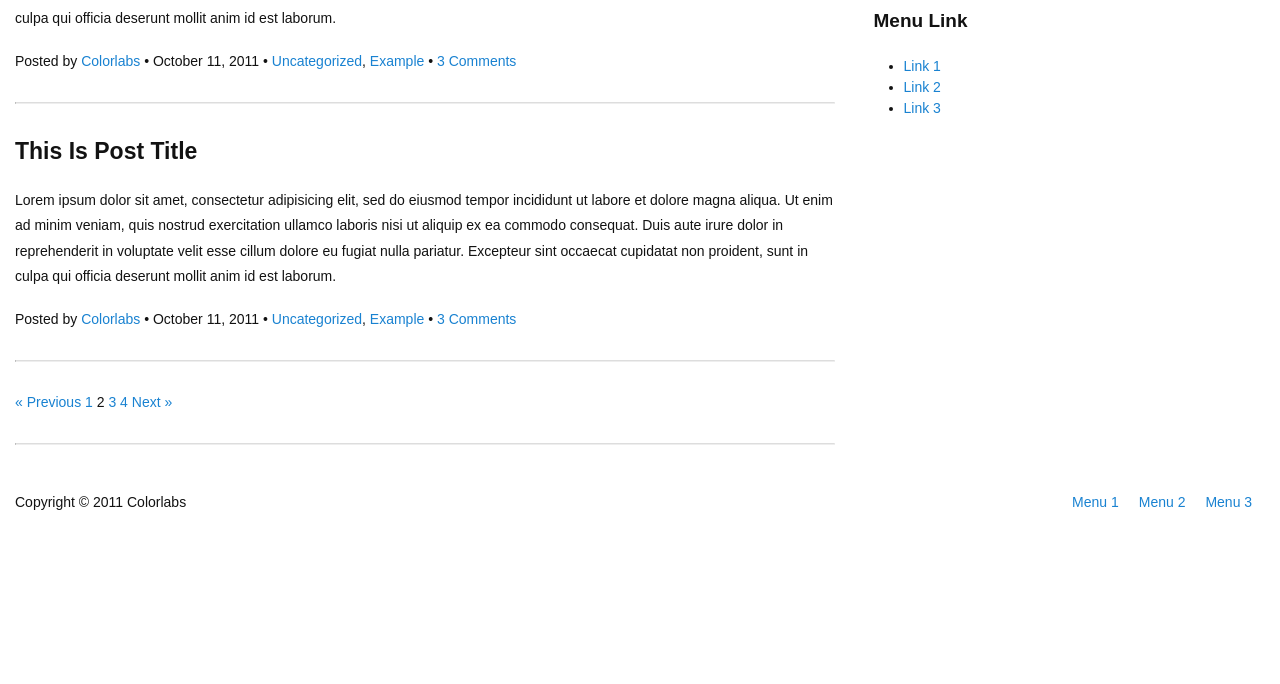
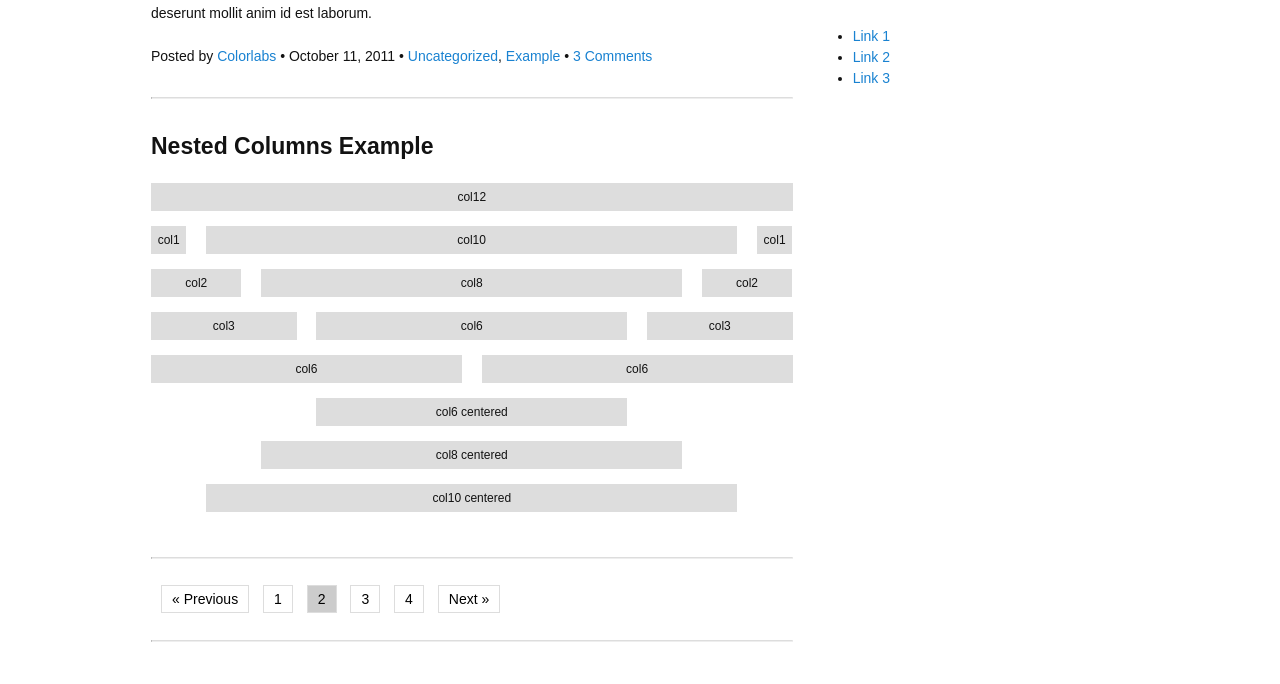
Before and after one commit to arifwidip/Zero, a plain HTML site: page index.html in a window 1280 px wide. Shown: the part 597-1281 px from the top of the page. Before the commit the page ends 1127 px from the top, so only its background shows below. Drawn offline with nearby package versions, Linux system fonts and the light colour scheme.

Commit message:
Change some class on index.html and single.html

```diff
--- a/index.html
+++ b/index.html
@@ -9,7 +9,7 @@
   <link rel="stylesheet" type="text/css" href="style.css">
 
   <!-- Di wordpress themes ganti jquery library ke jquery yang ada di wordpress -->
-  <script type="text/javascript" src="https://ajax.googleapis.com/ajax/libs/jquery/1.6.2/jquery.min.js"></script>
+  <script type="text/javascript" src="includes/js/jquery-1.6.1.min.js"></script>
   <script type="text/javascript" src="includes/js/jquery.sooperfish.js"></script>
   <script type="text/javascript" src="includes/js/jquery.flexslider-min.js"></script>
   <script type="text/javascript" src="includes/js/zero.js"></script>
@@ -19,12 +19,12 @@
 <div class="container">
 
 	<!-- Untuk bagian header, beri nama class 'header' -->
-	<div class="header column col12">
+	<div class="header row">
 		<h1>Website Logo</h1>
 	</div><!-- .header -->
 
 	<!-- Untuk bagian navigasi, beri nama class 'navigation' -->
-	<div class="navigation column col12">
+	<div class="navigation row">
 		<ul class="menu">
 			<li><a href="">Menu 1</a></li>
 			<li><a href="">Menu 2</a></li>
@@ -52,7 +52,7 @@
 	gunakan flexslider, flexslider adalah slider yang
 	responsive
 	============================================= -->
-	<div class="flex-container column col12">
+	<div class="flex-container row">
 		<div class="flexslider">
 			<ul class="slides">
 				<li>
@@ -75,10 +75,9 @@
 
 	<!-- ============================================
 	Untuk bagian main content, beri nama class 'main'.
-	Karena main menjadi nested column, maka beri nama
-	class 'columns' bukan 'column'
+	Untuk nested column, beri nama parent column 'row'
 	============================================= -->
-	<div class="main columns col12">
+	<div class="main row">
 
 		<div class="content column col8">
 
@@ -108,23 +107,54 @@
 			<!-- Class separator dapat digunakan sebagai pemisah -->
 			<hr class="separator">
 
-			<div class="post">
-				<h2 class="entry-header">This Is Post Title</h2>
-				<div class="entry-content">
-					<p>Lorem ipsum dolor sit amet, consectetur adipisicing elit, sed do eiusmod
-					tempor incididunt ut labore et dolore magna aliqua. Ut enim ad minim veniam,
-					quis nostrud exercitation ullamco laboris nisi ut aliquip ex ea commodo
-					consequat. Duis aute irure dolor in reprehenderit in voluptate velit esse
-					cillum dolore eu fugiat nulla pariatur. Excepteur sint occaecat cupidatat non
-					proident, sunt in culpa qui officia deserunt mollit anim id est laborum.</p>
+
+			<div class="post nested">
+				<h2 class="entry-header">Nested Columns Example</h2>
+
+				<style type="text/css" media="screen">
+					.nested .column { font-size:12px;background:#ddd; padding:5px 0; text-align:center }
+				</style>
+
+				<div class="row">
+					<div class="column col12">col12</div>
 				</div>
-				<div class="entry-meta">
-					Posted by <a href="#" title="">Colorlabs</a> &bull;
-					October 11, 2011 &bull;
-					<a href="#" title="">Uncategorized</a>, <a href="#" title="">Example</a> &bull;
-					<a href="#" title="">3 Comments</a>
+
+				<div class="row">
+					<div class="column col1">col1</div>
+					<div class="column col10">col10</div>
+					<div class="column col1">col1</div>
 				</div>
-			</div><!-- .post -->
+
+				<div class="row">
+					<div class="column col2">col2</div>
+					<div class="column col8">col8</div>
+					<div class="column col2">col2</div>
+				</div>
+
+				<div class="row">
+					<div class="column col3">col3</div>
+					<div class="column col6">col6</div>
+					<div class="column col3">col3</div>
+				</div>
+
+				<div class="row">
+					<div class="column col6">col6</div>
+					<div class="column col6">col6</div>
+				</div>
+
+				<div class="row">
+					<div class="column col6 centered">col6 centered</div>
+				</div>
+
+				<div class="row">
+					<div class="column col8 centered">col8 centered</div>
+				</div>
+
+				<div class="row">
+					<div class="column col10 centered">col10 centered</div>
+				</div>
+
+			</div>
 			<hr class="separator">
 
 			<!-- Gunakan struktur html ini untuk membuat pagination -->
@@ -165,7 +195,7 @@
 
 	</div><!-- .main -->
 
-	<div class="footer columns col12">
+	<div class="footer row">
 		<p class="column col3">Copyright &copy; 2011 Colorlabs</p>
 		<div class="column col9">
 			<ul class="menu fr">
--- a/style.css
+++ b/style.css
@@ -55,20 +55,31 @@ blockquote {
 	font-style:italic;
 	margin-left:40px;
 }
+.alignleft {
+	float:left;
+	margin:5px 10px 10px 0
+}
+.alignright {
+	float:right;
+	margin:5px 0 10px 10px
+}
+.aligncenter {
+	clear:both;
+	display:block;
+	margin:10px auto
+}
 
 /* Form Element */
 input[type="text"], textarea {
 	padding:5px 2px;
 	border:1px solid #ccc
 }
-textarea {
-	resize:none
-}
+textarea { resize:none }
 input[type="submit"] {
 	color:#fff;
-	border:1px solid #ccc;
+	border:none;
+	cursor:pointer;
 	padding:5px 10px;
-	cursor:pointer;
 	background:#1982d1;
 }
 
@@ -78,7 +89,7 @@ input[type="submit"] {
 .slides, .flex-control-nav, .flex-direction-nav {margin: 0; padding: 0; list-style: none;}
 .flexslider {width: 100%; margin: 0; padding: 0; position:relative}
 .flexslider .slides > li {display: none; margin-left:0}
-.flexslider .slides img {max-width: 100%; display: block;}
+.flexslider .slides img {max-width: 100%; max-height:100%; display: block;}
 .flex-pauseplay span {text-transform: capitalize;}
 
 /* Clearfix for the .slides element */
@@ -92,15 +103,9 @@ html[xmlns] .slides {display: block;}
 	margin-bottom:60px;
 	position:relative
 }
-.flexslider .slides > li {
-	position:relative
-}
-.flex-control-nav li {
-	margin:0
-}
-.flex-control-nav a {
-	cursor:pointer
-}
+.flexslider .slides > li {position:relative }
+.flex-control-nav li {margin:0 }
+.flex-control-nav a {cursor:pointer }
 .flex-caption {
 	width: 96%;
 	padding: 2%;
@@ -248,15 +253,31 @@ ul.sf-menu ul ul ul li:hover ul ul,ul.sf-menu ul ul ul li:focus ul ul,ul.sf-menu
 	padding-left:5px
 }
 
+/* #Pagination
+================================================== */
+.pagination {
+	clear:both;
+	margin:30px 0 0
+}
+.pagination a, .pagination span {
+	color:#000;
+	padding:5px 10px;
+	margin-left:10px;
+	border:1px solid #ddd
+}
+.pagination a:hover, .pagination span {
+	background:#ccc;
+	text-decoration:none
+}
+.pagination.fl a, .pagination.fl span {
+	margin-left:0;
+	margin-right:10px
+}
 
 /* #Comment List & Comment Form
 ================================================== */
-.commentlist, .commentlist .children {
-	list-style:none
-}
-.commentlist .children {
-	margin:0 0 0 40px
-}
+.commentlist, .commentlist .children {list-style:none }
+.commentlist .children {margin:0 0 0 40px }
 .commentlist li {
 	margin-left:0;
 	overflow:hidden
```
Also changed, not shown: single.html (+6 -7 lines).
